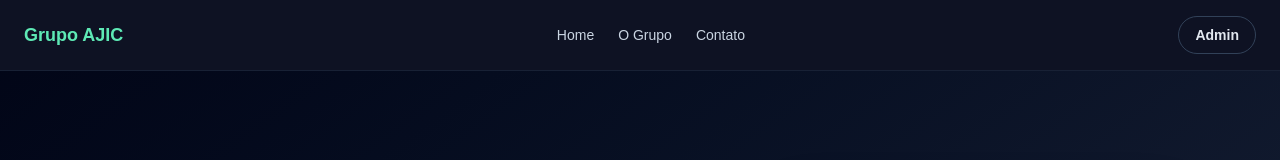
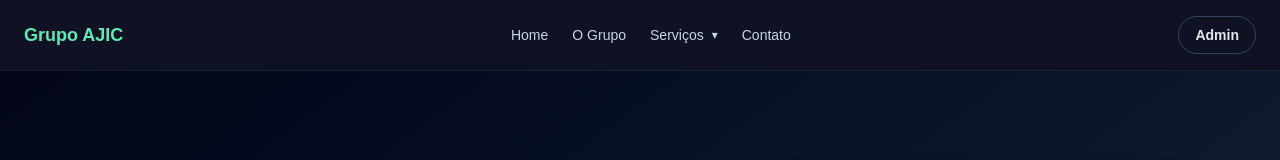
Before and after one commit to projetogrupoajic-cyber/site-grupoajic, a Next.js app: page / in a window 1280 px wide. Shown: the top 160 px of the page. Built offline with nearby package versions, Linux system fonts and the light colour scheme.

Commit message:
fix: correção de banner e link da home

```diff
--- a/app/imoveis/vendas/page.tsx
+++ b/app/imoveis/vendas/page.tsx
@@ -2,7 +2,7 @@ export default function SalesPage() {
   return (
     <main className="min-h-screen bg-slate-950 text-slate-100">
       <div className="mx-auto max-w-6xl px-6 py-16">
-        <div className="relative overflow-hidden rounded-3xl border border-slate-800/80 bg-slate-900/80 px-8 py-14">
+        <div className="relative left-1/2 w-screen -translate-x-1/2 max-w-none overflow-hidden rounded-3xl border border-slate-800/80 bg-slate-900/80 px-8 py-14">
           <div
             className="absolute inset-0 bg-cover bg-center"
             style={{
@@ -10,9 +10,9 @@ export default function SalesPage() {
                 "url('https://images.unsplash.com/photo-1505693416388-ac5ce068fe85?auto=format&fit=crop&w=1400&q=80')",
             }}
           />
-          <div className="absolute inset-0 bg-gradient-to-br from-slate-950/80 via-slate-950/50 to-slate-950/90" />
+          <div className="absolute inset-0 bg-gradient-to-r from-slate-950/95 via-slate-900/40 to-transparent" />
           <div className="absolute inset-0 backdrop-blur-sm" />
-          <div className="relative">
+          <div className="relative mx-auto max-w-6xl">
             <h1 className="text-4xl font-bold text-white">Imóveis Venda</h1>
             <p className="mt-4 text-slate-300">Encontre imóveis para comprar com facilidade e segurança.</p>
           </div>
--- a/components/NavBar.tsx
+++ b/components/NavBar.tsx
@@ -1,6 +1,7 @@
 "use client";
 
 import { useState } from "react";
+import { usePathname } from "next/navigation";
 import Link from "next/link";
 
 const links = [
@@ -9,8 +10,17 @@ const links = [
   { href: "/contato", label: "Contato" },
 ];
 
+const services = [
+  { href: "/imoveis/vendas", label: "Imóveis Vendas" },
+  { href: "/imoveis/locacao", label: "Imóveis Locação" },
+  { href: "/juridico", label: "Jurídico" },
+  { href: "/contabil", label: "Contábil" },
+];
+
 export default function NavBar() {
   const [menuOpen, setMenuOpen] = useState(false);
+  const pathname = usePathname();
+  const showServices = pathname !== "/imoveis/vendas";
 
   return (
     <header className="sticky top-0 z-50 border-b border-slate-800/70 bg-slate-950/95 backdrop-blur-xl">
@@ -37,6 +47,33 @@ export default function NavBar() {
             O Grupo
           </Link>
 
+          {showServices ? (
+            <div className="relative group">
+              <button
+                type="button"
+                aria-haspopup="true"
+                className="flex items-center gap-2 text-sm font-medium text-slate-300 transition hover:text-white focus:outline-none"
+              >
+                Serviços
+                <span className="text-xs">▾</span>
+              </button>
+
+              <div className="invisible opacity-0 group-hover:visible group-hover:opacity-100 group-focus-within:visible group-focus-within:opacity-100 transition-all duration-150 absolute left-0 z-50 mt-2 w-56 rounded-xl border border-slate-800 bg-slate-900 p-3 shadow-lg">
+                <div className="grid gap-1">
+                  {services.map((link) => (
+                    <Link
+                      key={link.href}
+                      href={link.href}
+                      className="block rounded-md px-3 py-2 text-sm text-slate-200 hover:bg-slate-800"
+                    >
+                      {link.label}
+                    </Link>
+                  ))}
+                </div>
+              </div>
+            </div>
+          ) : null}
+
           <Link href="/contato" className="text-sm font-medium text-slate-300 transition hover:text-white">
             Contato
           </Link>
@@ -62,6 +99,20 @@ export default function NavBar() {
                 {link.label}
               </Link>
             ))}
+            {showServices ? (
+              <>
+                {services.map((link) => (
+                  <Link
+                    key={link.href}
+                    href={link.href}
+                    onClick={() => setMenuOpen(false)}
+                    className="rounded-2xl px-4 py-3 text-sm font-medium text-slate-200 transition hover:bg-slate-900 hover:text-white"
+                  >
+                    {link.label}
+                  </Link>
+                ))}
+              </>
+            ) : null}
             <Link
               href="/admin"
               onClick={() => setMenuOpen(false)}
```
